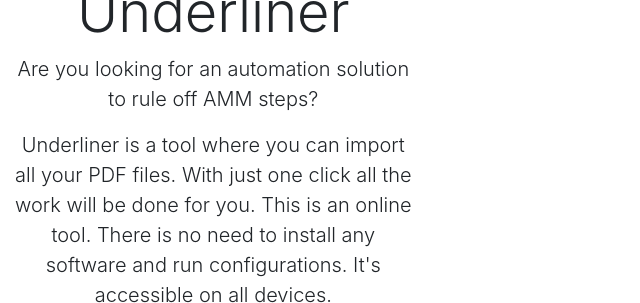
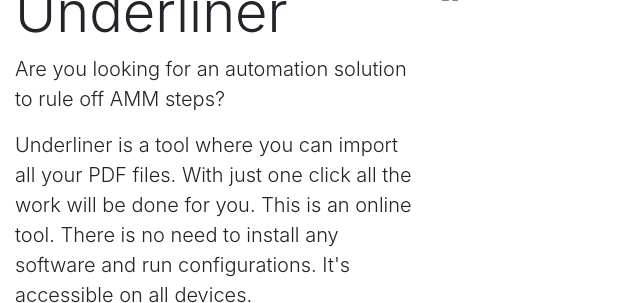
Before and after one commit to Guldier/aa, a Django app: page / in a window 1280 px wide. Shown: the part 107-410 px from the top of the page, without its empty margins (0-640 px from the left). Run offline with Django 4.2, Linux system fonts and the light colour scheme; some libraries are stand-ins or nearby versions.

Commit message:
pic change

```diff
--- a/tc/templates/tc/home.html
+++ b/tc/templates/tc/home.html
@@ -20,23 +20,33 @@
         </div>
 
     {% else %}
-        <div style="margin:0 auto;text-align:center;top:0px">
-            <div>
-                <div class="col-md-4">
+
+        <div class="d-flex justify-content-start">
+                <div class="col-4">
                     <h1 class="display-4 fw-normal">Underliner</h1>
                     <p class="lead fw-normal">Are you looking for an automation solution to rule off AMM steps?</p>
                     <p class="lead fw-normal">Underliner is a tool where you can import all your PDF files. With just one click all the work will be done for you. This is an online tool. There is no need to install any software and run configurations. It's accessible on all devices.</p>
                 </div>
-                <div class="col-md-8">
-                    <p class="lead fw-normal">
-                        <img src="{% static 'static/6R6A9549-Edit.jpg' %}" alt="Logo">
-                    </p>
+                <div class="col-4">
+                    <!-- <img src="{% static 'static/6R6A9549-Edit.jpg' %}" alt="Logo"> -->
+                    <img src="file:///Users/damianjadacki/Downloads/6R6A9549-Edit.jpg" style="higth=300px">
                 </div>
-                    <a class="btn btn-outline-secondary" href="{% url 'register' %}">Register</a>
-                </div>
-                <div class="product-device shadow-sm d-none d-md-block"></div>
-                <div class="product-device product-device-2 shadow-sm d-none d-md-block"></div>
-              </div>
+        </div>
+        <div>
+            <p> Underliner is an online tool that is designed to support documentation departments within MRO’s.  It specifically assists with the process of work package preparation. Underliner is able to create a document with the respective maintenance tasks and separate them accordingly, enabling each task and subtask to be signed and stamped by the maintenance technicians.
+
+                Additionally underliner also generates a header that can be used to list the date, the location of each station etc.
+            </p>
+
+            <p> Underliner is an online tool that is designed to support documentation departments within MRO’s.  It specifically assists with the process of work package preparation. Underliner is able to create a document with the respective maintenance tasks and separate them accordingly, enabling each task and subtask to be signed and stamped by the maintenance technicians.
+
+                Additionally underliner also generates a header that can be used to list the date, the location of each station etc.
+            </p>
+
+        </div>
+
+        <div class="d-flex justify-content-center">
+            <a class="btn btn-outline-secondary" href="{% url 'register' %}">Register</a>
         </div>
     {% endif %}
 
```
